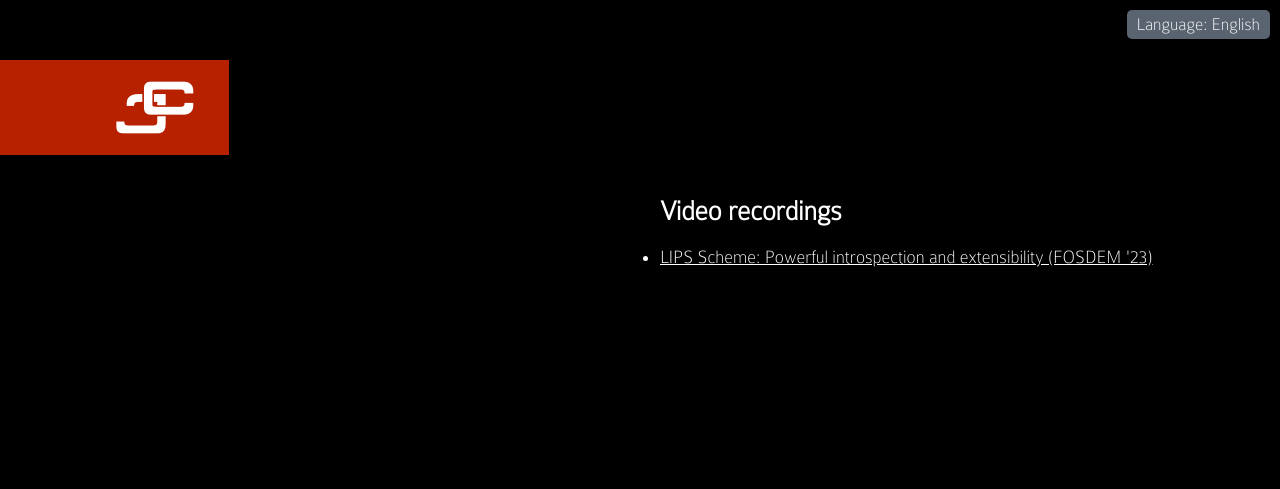
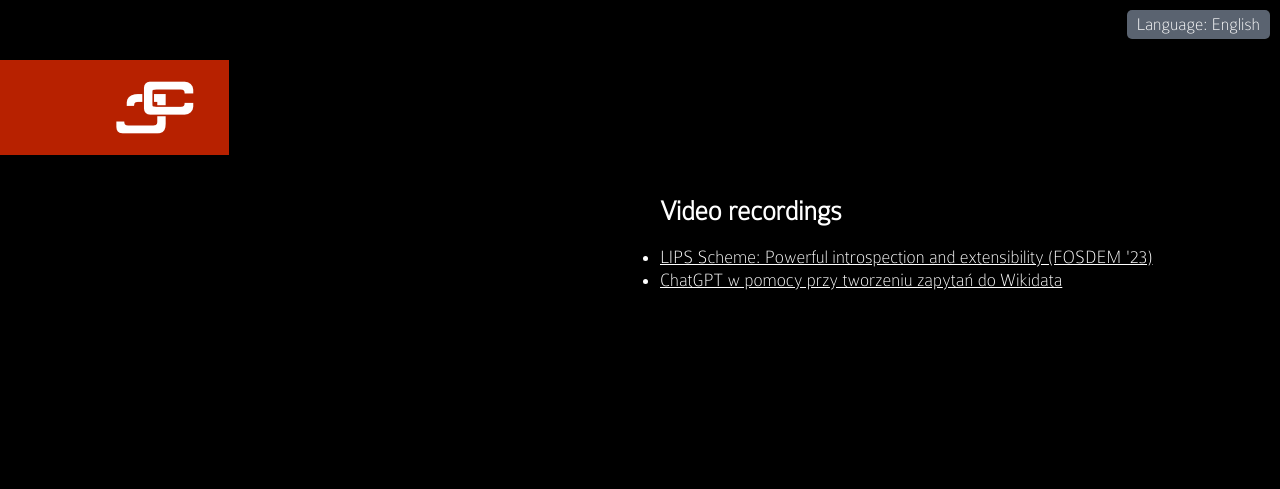
Before and after one commit to jcubic/jankiewicz-website, a PHP site: page /video.php in a window 1280 px wide. Shown: the top 489 px of the page. Run offline with PHP 8.4, Linux system fonts and the light colour scheme.

Commit message:
add talk from Wikipedia conference

```diff
--- a/pl/video.php
+++ b/pl/video.php
@@ -13,6 +13,7 @@
         <h2>Nagrania Video</h2>
         <ul>
           <li><a href="https://fosdem.org/2023/schedule/event/lipsscheme/">LIPS Scheme: Powerful introspection and extensibility (FOSDEM '23)</a></li>
+          <li><a href="https://youtu.be/3bdQZ67mpn8">ChatGPT w pomocy przy tworzeniu zapytań do Wikidata</a></li>
         </ul>
     </article>
     <?php include('footer.php'); ?>
--- a/video.php
+++ b/video.php
@@ -13,6 +13,7 @@
         <h2>Video recordings</h2>
         <ul>
           <li><a href="https://fosdem.org/2023/schedule/event/lipsscheme/">LIPS Scheme: Powerful introspection and extensibility (FOSDEM '23)</a></li>
+          <li><a href="https://youtu.be/3bdQZ67mpn8">ChatGPT w pomocy przy tworzeniu zapytań do Wikidata</a></li>
         </ul>
     </article>
     <?php include('footer.php'); ?>
```
